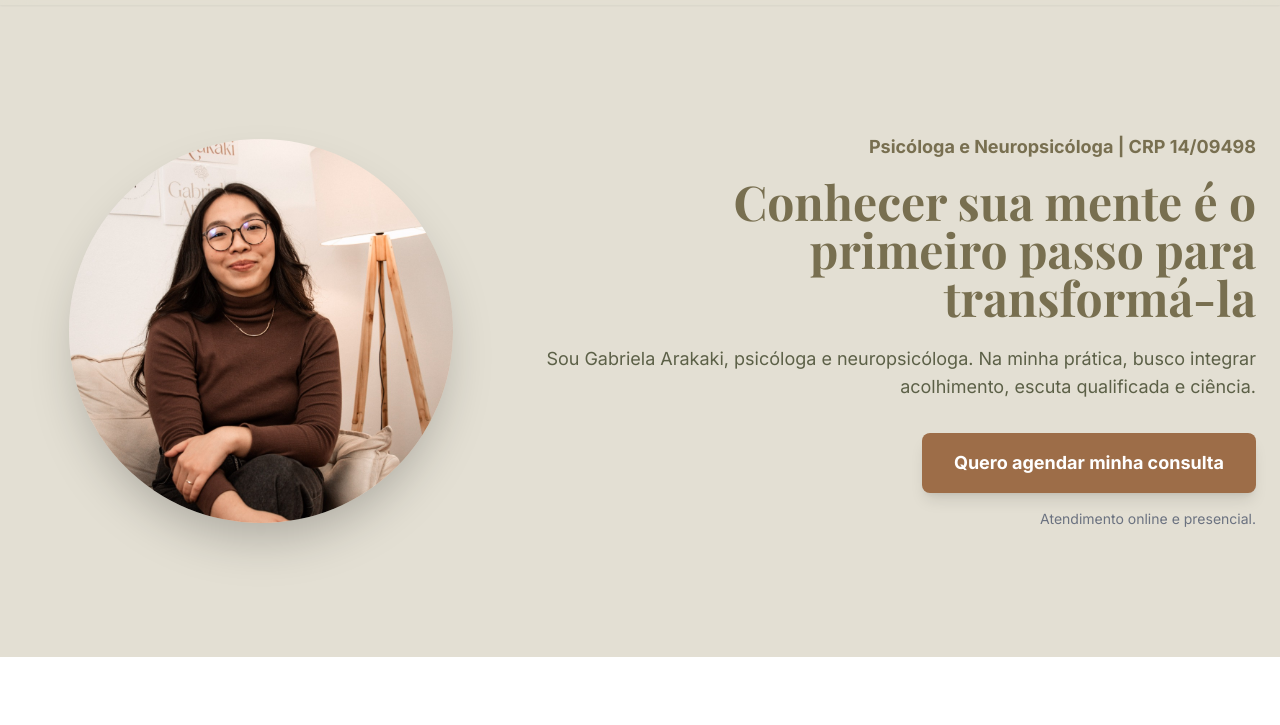
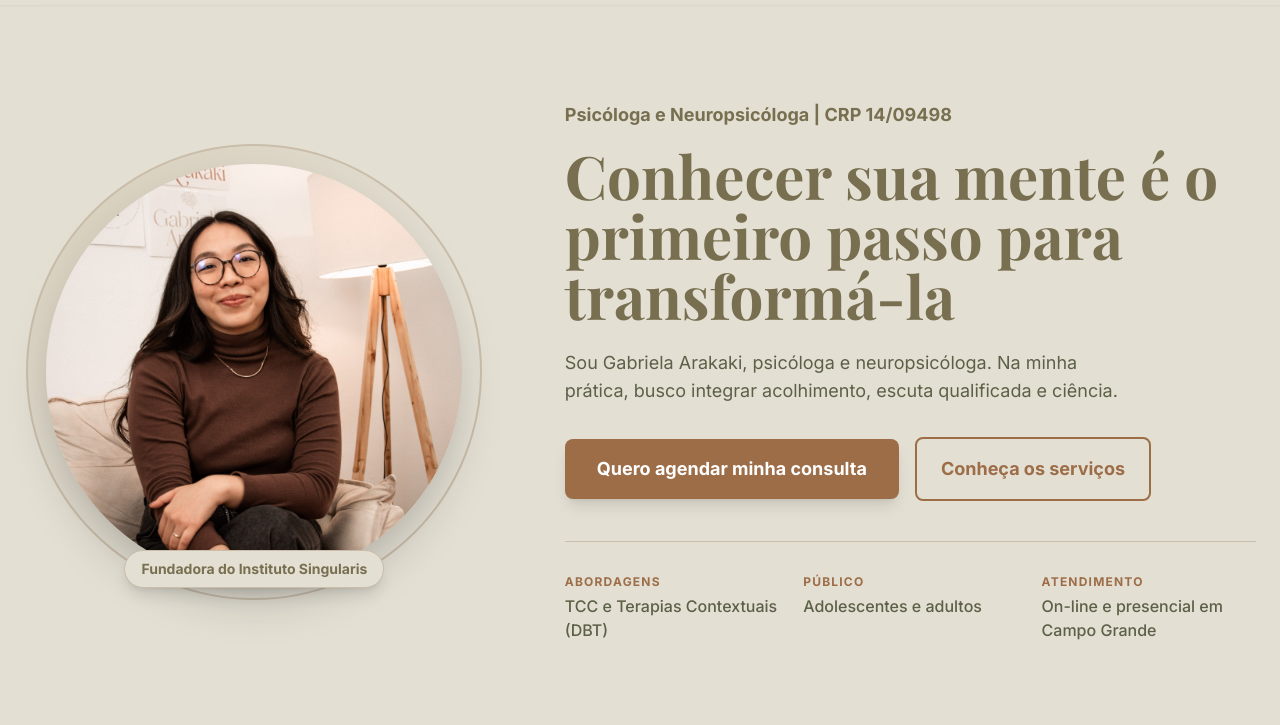
Before and after one commit to panetonio/panetonio.github.io, a plain HTML site: page index.html in a window 1280 px wide. Shown: the part 75-800 px from the top of the page. Drawn offline with nearby package versions, Linux system fonts and the light colour scheme.

Commit message:
Preenche hero no desktop e adiciona foto da recepção na localização
- Hero: foto maior com anel decorativo, selo "Fundadora do Instituto
  Singularis", texto alinhado à esquerda, botão secundário e faixa com
  abordagens, público e formato de atendimento.
- Localização: foto da recepção do Instituto Singularis ao lado do mapa,
  CEP no endereço e link para o perfil no Google Maps.

Co-Authored-By: Claude Opus 5.5 <noreply@anthropic.com>

```diff
--- a/index.html
+++ b/index.html
@@ -62,21 +62,40 @@
         <!--
           HERO SECTION
         -->
-        <section id="inicio" class="container mx-auto px-6 py-20 md:py-32">
-            <div class="grid grid-cols-1 md:grid-cols-2 md:grid-cols-[2fr_3fr] gap-12 items-center">
+        <section id="inicio" class="container mx-auto px-6 py-16 md:py-20 lg:py-24">
+            <div class="grid grid-cols-1 md:grid-cols-[2fr_3fr] gap-12 lg:gap-20 items-center">
                 <div class="flex justify-center">
-                    <img src="public/fotos/gabi-tall.jpg" alt="Foto da psicóloga Gabriela Arakaki" class="rounded-full w-80 h-80 md:w-96 md:h-96 object-cover shadow-2xl" onerror="this.onerror=null;this.src='https://placehold.co/500x500/F7F2F1/A36A64?text=Imagem+Indispon%C3%ADvel';">
+                    <div class="relative">
+                        <div class="hero-ring absolute -inset-4 md:-inset-5 rounded-full" aria-hidden="true"></div>
+                        <img src="public/fotos/gabi-tall.jpg" alt="Foto da psicóloga Gabriela Arakaki" class="relative rounded-full w-72 h-72 md:w-80 md:h-80 lg:w-[26rem] lg:h-[26rem] object-cover shadow-2xl" onerror="this.onerror=null;this.src='https://placehold.co/500x500/F7F2F1/A36A64?text=Imagem+Indispon%C3%ADvel';">
+                        <a href="singularis/" class="hero-badge absolute -bottom-2 left-1/2 -translate-x-1/2 whitespace-nowrap text-sm font-semibold py-2 px-4 rounded-full shadow-lg">Fundadora do Instituto Singularis</a>
+                    </div>
                 </div>
-                <div class="text-center md:text-right">
+                <div class="text-center md:text-left">
                     <p class="mb-4 text-lg font-semibold" style="color: var(--primary-color);">Psicóloga e Neuropsicóloga | CRP 14/09498</p>
-                    <h1 class="text-5xl md:text-5xl font-bold leading-tight">Conhecer sua mente é o primeiro passo para transformá-la</h1>
-                    <p class="mt-6 text-lg" style="color: var(--text-secondary-color); ">
+                    <h1 class="text-4xl md:text-5xl lg:text-6xl font-bold leading-tight">Conhecer sua mente é o primeiro passo para transformá-la</h1>
+                    <p class="mt-6 text-lg max-w-xl mx-auto md:mx-0" style="color: var(--text-secondary-color); ">
                         Sou Gabriela Arakaki, psicóloga e neuropsicóloga. Na minha prática, busco integrar acolhimento, escuta qualificada e ciência.
                     </p>
-                    <a href="https://wa.me/5567981091382?text=Olá,%20Gostaria%20de%20agendar%20uma%20consulta." target="_blank" class="mt-8 inline-block bg-accent text-white font-bold text-lg py-4 px-8 rounded-lg hover:bg-accent-hover transition-transform transform hover:scale-105 shadow-lg">Quero agendar minha consulta</a>
-                    <p class="mt-4 text-sm text-gray-500">Atendimento online e presencial.</p>
+                    <div class="mt-8 flex flex-col sm:flex-row items-center justify-center md:justify-start gap-4">
+                        <a href="https://wa.me/5567981091382?text=Olá,%20Gostaria%20de%20agendar%20uma%20consulta." target="_blank" class="inline-block bg-accent text-white font-bold text-lg py-4 px-8 rounded-lg hover:bg-accent-hover transition-transform transform hover:scale-105 shadow-lg">Quero agendar minha consulta</a>
+                        <a href="#como-funciona" class="inline-block font-semibold text-lg py-4 px-6 rounded-lg border-2 border-accent text-accent hover:bg-white/50 transition-colors">Conheça os serviços</a>
+                    </div>
+                    <dl class="hero-facts mt-10 pt-8 grid grid-cols-1 sm:grid-cols-3 gap-6 text-center md:text-left">
+                        <div>
+                            <dt class="text-xs font-semibold uppercase tracking-widest" style="color: var(--accent-color);">Abordagens</dt>
+                            <dd class="mt-1 font-medium" style="color: var(--text-secondary-color);">TCC e Terapias Contextuais (DBT)</dd>
+                        </div>
+                        <div>
+                            <dt class="text-xs font-semibold uppercase tracking-widest" style="color: var(--accent-color);">Público</dt>
+                            <dd class="mt-1 font-medium" style="color: var(--text-secondary-color);">Adolescentes e adultos</dd>
+                        </div>
+                        <div>
+                            <dt class="text-xs font-semibold uppercase tracking-widest" style="color: var(--accent-color);">Atendimento</dt>
+                            <dd class="mt-1 font-medium" style="color: var(--text-secondary-color);">On-line e presencial em Campo Grande</dd>
+                        </div>
+                    </dl>
                 </div>
-
             </div>
         </section>
 
@@ -434,18 +453,23 @@
         -->
         <section id="localizacao" class="bg-white py-20 md:py-24">
             <div class="container mx-auto px-6">
-                <div class="text-center mb-16">
+                <div class="text-center mb-12 md:mb-16">
                     <h2 class="text-4xl font-bold">Atendimento Presencial e On-line</h2>
                     <p class="text-lg mt-2" style="color: var(--text-secondary-color);">Rua Pedro Celestino, 2560, Centro</p>
-                    <p class="text-lg" style="color: var(--text-secondary-color);">Campo Grande - MS</p>
+                    <p class="text-lg" style="color: var(--text-secondary-color);">Campo Grande - MS, 79002-372</p>
+                    <a href="https://share.google/9e1GgRuZ05HcBDUXU" target="_blank" rel="noopener" class="inline-block mt-4 font-semibold text-accent hover:underline">Abrir no Google Maps &rarr;</a>
                 </div>
 
-                <!-- Mapa -->
-                <div class="max-w-4xl mx-auto">
+                <!-- Foto da recepção + Mapa -->
+                <div class="max-w-6xl mx-auto grid grid-cols-1 md:grid-cols-[2fr_3fr] gap-6 md:gap-8">
+                    <figure class="m-0">
+                        <img src="public/fotos/recepcao-singularis.jpg" alt="Recepção do Instituto Singularis, com o logotipo na parede e balcão de madeira" width="1050" height="1400" loading="lazy" class="w-full h-80 sm:h-96 md:h-[460px] object-cover rounded-2xl shadow-xl" style="object-position: 50% 35%;">
+                        <figcaption class="mt-3 text-sm text-center md:text-left" style="color: var(--text-secondary-color);">Recepção do Instituto Singularis</figcaption>
+                    </figure>
                     <iframe
-                        src="https://maps.google.com/maps?q=Rua%20Pedro%20Celestino%2C%202560%2C%20Centro%2C%20Campo%20Grande%2C%20MS&z=16&output=embed"
-                        width="100%"
-                        height="400"
+                        title="Mapa: Rua Pedro Celestino, 2560, Centro, Campo Grande - MS"
+                        src="https://maps.google.com/maps?q=Rua%20Pedro%20Celestino%2C%202560%2C%20Centro%2C%20Campo%20Grande%20-%20MS%2C%2079002-372&z=17&output=embed"
+                        class="w-full h-80 sm:h-96 md:h-[460px] shadow-xl"
                         style="border:0; border-radius: 1rem;"
                         allowfullscreen=""
                         loading="lazy"
--- a/style.css
+++ b/style.css
@@ -52,6 +52,19 @@ h1, h2, h3, h4, h5, h6 {
     color: rgb(31 41 55 / 1); /* Corresponds to text-gray-800 */
 }
 
+/* Hero */
+.hero-ring {
+    border: 2px solid var(--extra-light-color);
+    background: radial-gradient(circle at 30% 30%, rgba(190, 171, 139, 0.35), transparent 70%);
+}
+.hero-badge {
+    background-color: var(--bg-color);
+    color: var(--primary-color);
+    border: 1px solid var(--extra-light-color);
+}
+.hero-badge:hover { color: var(--accent-color); }
+.hero-facts { border-top: 1px solid var(--extra-light-color); }
+
 /* Ajuste para o header transparente */
 .header-bg {
     background-color: rgba(227, 223, 211, 0.8); /* var(--bg-color) com transparência */
```
Also changed, not shown: public/fotos/recepcao-singularis.jpg (added).
